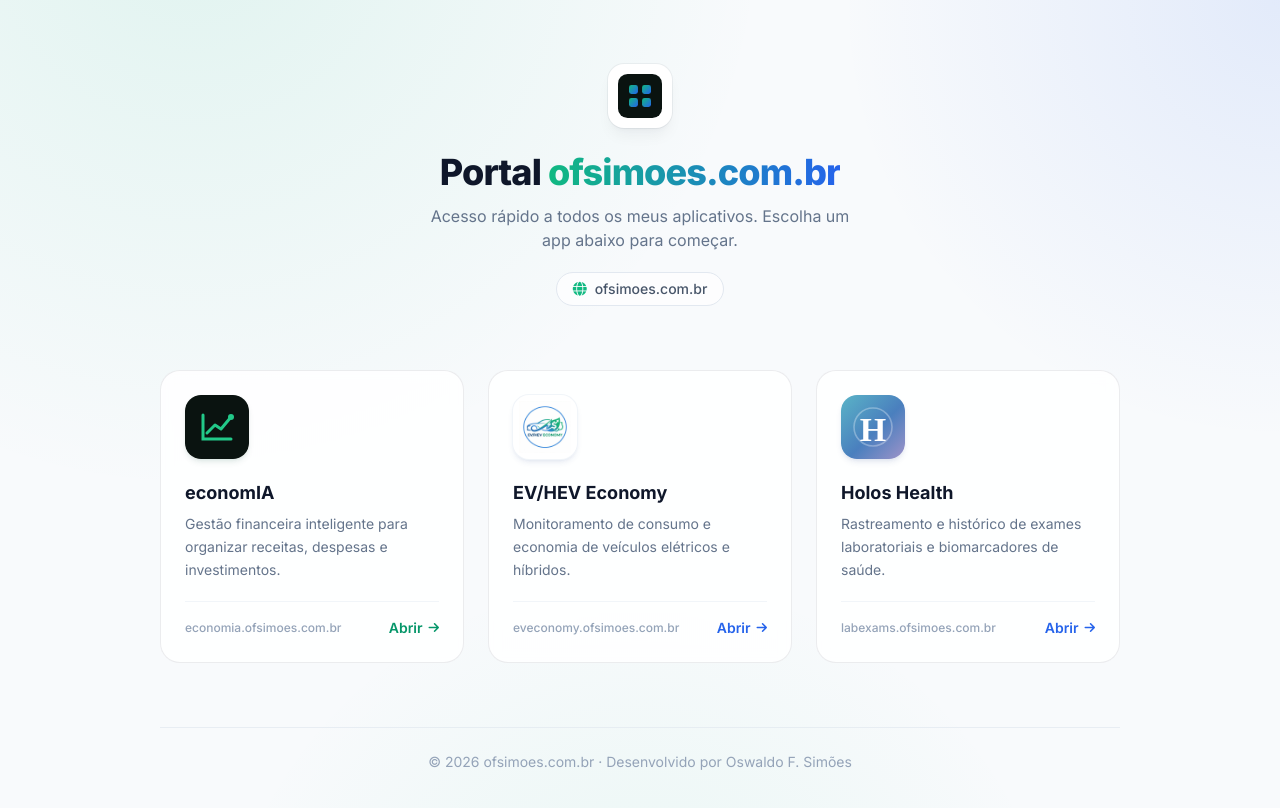
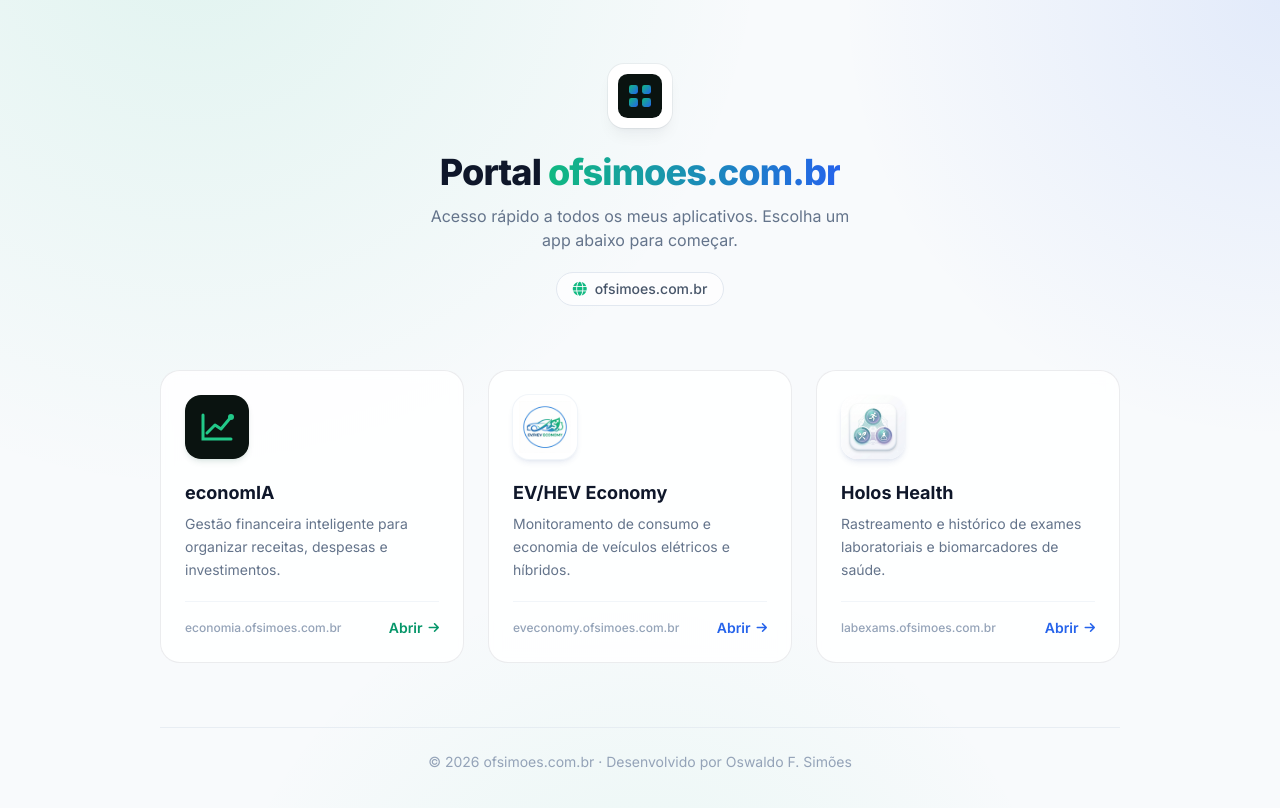
Before and after one commit to ofsimoes/portal-ofsimoes, a plain HTML site: page index.html in a window 1280 px wide. Drawn offline with nearby package versions, Linux system fonts and the light colour scheme.

Commit message:
new logo holos

```diff
--- a/index.html
+++ b/index.html
@@ -200,7 +200,7 @@
           style="--accent: #2563eb; --accent-2: #1d4ed8"
         >
           <div class="logo-tile mb-5 h-16 w-16 overflow-hidden rounded-2xl shadow-md shadow-blue-900/10">
-            <img src="/assets/holos-health.svg" alt="Logo do Holos Health" class="h-full w-full" />
+            <img src="/assets/holos_health.jpg" alt="Logo do Holos Health" class="h-full w-full" />
           </div>
           <h2 class="text-lg font-bold text-slate-900">Holos Health</h2>
           <p class="mt-1.5 flex-1 text-sm leading-relaxed text-slate-500">
```
Also changed, not shown: assets/holos_health.jpg (added), assets/holos_health.png (added).
